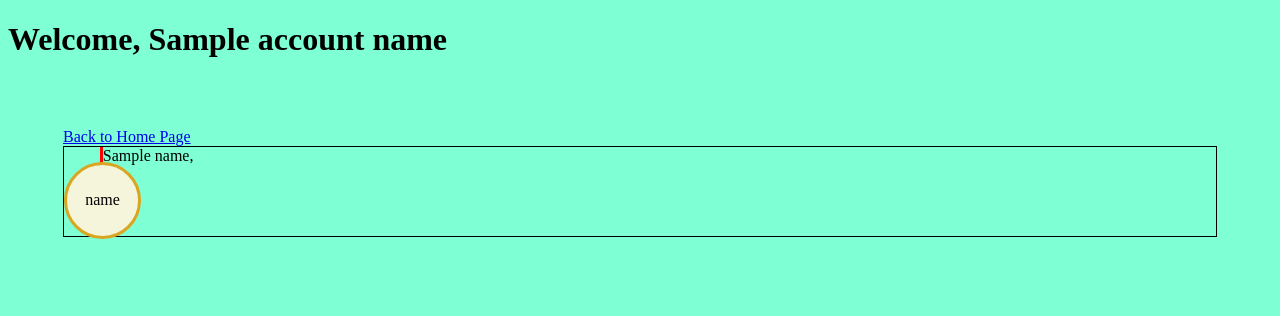
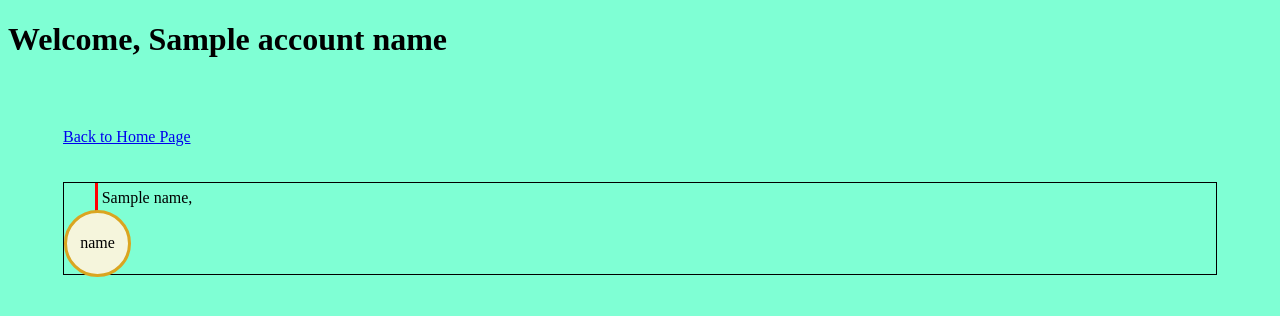
Before and after one commit to supraditya/SI507_final_project, a Flask app: template templates/result.html in a window 1280 px wide. Shown: the top 316 px of the page. Run offline with Flask 2, Linux system fonts and the light colour scheme; the template is opened without the code that fills it: most values are stand-ins (such as "Sample title", 1, 10 or a date in 2020).

Commit message:
visual component ready

```diff
--- a/static/css/main.css
+++ b/static/css/main.css
@@ -29,8 +29,8 @@ body
     padding: 2%;
     margin-top: -0.3%;
     margin-bottom: -0.3%;
-    width: 30px;
-    height: 30px;
+    width: 20px;
+    height: 20px;
 }
 
 .graph
@@ -46,7 +46,8 @@ body
 .edge-container
 {
     display: flex;
-    margin-left: 3.5%;
+    align-items: center;
+    margin-left: 3%;
     /* justify-content: center; */
     min-width: 100%;
     /* border: solid 1px red; */
@@ -57,6 +58,7 @@ body
 {
     z-index: 1;
     writing-mode: vertical-rl;
+    min-height: 30px;
     /* line-height: 10%; */
     text-orientation: upright;
     border-right: solid 3px red;
@@ -70,8 +72,17 @@ body
 }
 .spacer
 {
-    width: 40px;
+    width: 60px;
+    border: solid 1px green;
+    /* height: 100%; */
+    /* transform: rotate(45deg); */
 }
+/* .space
+{
+    display: flex;
+    transform: rotate(45deg);
+    transform: translateX(50%)TranslateY(-80px)rotate(45deg);
+} */
 .commit-node-edge
 {
     display: flex;
--- a/templates/result.html
+++ b/templates/result.html
@@ -2,6 +2,9 @@
 <link rel="stylesheet" type="text/css" href="../static/css/main.css" />
 <body>
   <a href="/">Back to Home Page</a>
+  <br>
+  <br>
+  <br>
   {% if graph_data %}
   <div class="graph">
     {% for commit in graph_data.keys() %}
@@ -14,7 +17,7 @@
         <div class="edge-container">
           <div class="edge"></div>
           {% for branch_name in graph_data[commit][0] %}
-          <span>{{branch_name}},&nbsp;</span>
+          <span>&nbsp;{{branch_name}},&nbsp;</span>
           {% endfor %}
         </div>
         {% endif %}
```
Also changed, not shown: cache.json (+1 -1 lines).
